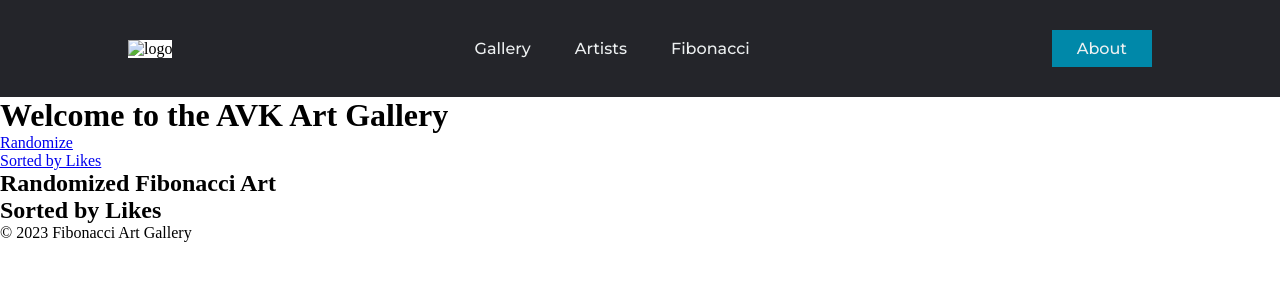
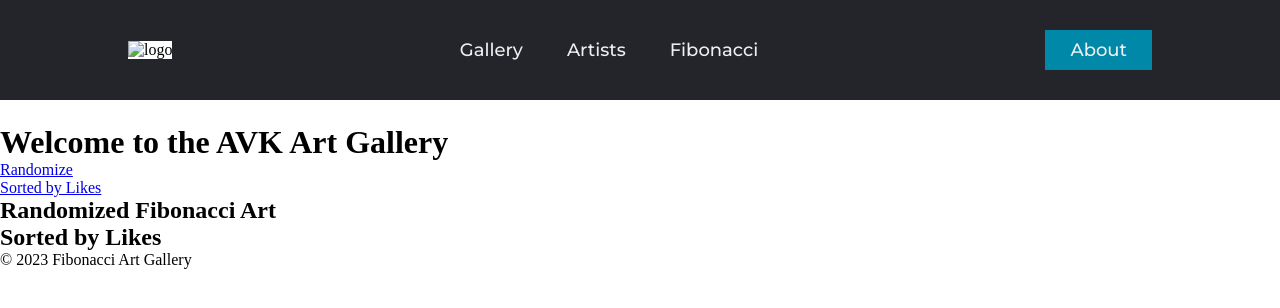
Before and after one commit to vivianknee/Sorting-Algoritm-Museum, a Jekyll site: the page built from index.md, in a window 1280 px wide. Shown: the top 308 px of the page. Built offline with Jekyll 4.4.1, drawn with Linux system fonts in a browser that asks for light colours; a script that is not in the unit is left out.

Commit message:
frontend setup done

```diff
--- a/_includes/avk_head.html
+++ b/_includes/avk_head.html
@@ -35,7 +35,7 @@
     .nav_list, .nav_a, button {
         font-family: "Montserrat", sans-serif;
         font-weight: 500;
-        font-size: 16px;
+        font-size: 18px;
         color: #edf0f1;
         text-decoration: none;
     }
@@ -46,6 +46,7 @@
         align-items: center;
         padding: 30px 10%;
         background-color: #24252A;
+        margin-bottom: 3ch;
     }
 
     .logo {
```
Also changed, not shown: art_gallery.md (+0 -1 lines).
